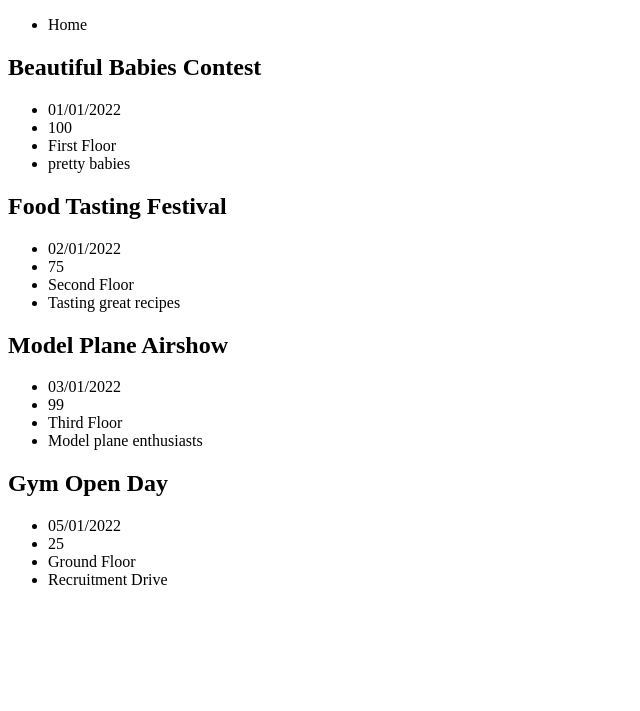
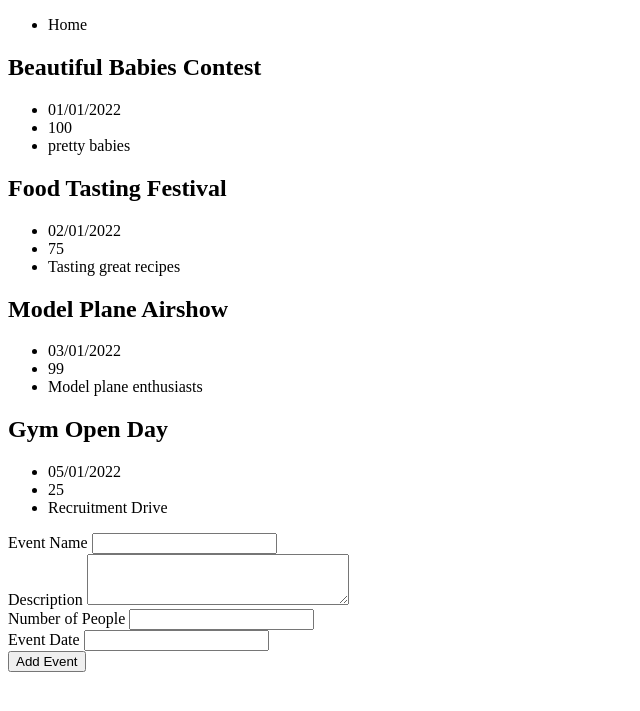
Before and after one commit to Frazzle5388/W4_D4_Flask_Templates_Lab, a Flask app: page /events in a window 1280 px wide. Shown: the top 711 px of the page, without its empty margins (0-640 px from the left). Run offline with Flask 2, Linux system fonts and the light colour scheme.

Commit message:
MVP Commit

```diff
--- a/controllers/controller.py
+++ b/controllers/controller.py
@@ -1,8 +1,18 @@
 from app import app
-from flask import render_template
-from models.events_list import Event
-from models.events_list import events
+from flask import render_template, request
+from models.events_list import events, add_new_event
+from models.event import Event
 
 @app.route('/events')
 def index():
     return render_template('index.html', events = events)
+
+@app.route('/events', methods=['POST'])
+def add_event():
+    event_name = request.form['title']
+    event_desc = request.form['description']
+    event_no_of_people = request.form['title']
+    event_date = request.form['title']
+    new_event = Event(event_name, event_desc, event_no_of_people, event_date)
+    add_new_event(new_event)
+    return render_template('index.html', events = events)
--- a/models/event.py
+++ b/models/event.py
@@ -1,7 +1,6 @@
 class Event():
-    def __init__(self, date, name_of_event, number_of_guests, room_location, description):
+    def __init__(self, date, name_of_event, number_of_guests, description):
         self.date = date
         self.name_of_event = name_of_event
         self.number_of_guests = number_of_guests
-        self.room_location = room_location
         self.description = description
--- a/models/events_list.py
+++ b/models/events_list.py
@@ -1,7 +1,10 @@
 from models.event import *
 
-event1 = Event("01/01/2022", "Beautiful Babies Contest", 100, "First Floor","pretty babies")
-event2 = Event("02/01/2022", "Food Tasting Festival", 75, "Second Floor", "Tasting great recipes")
-event3 = Event("03/01/2022", "Model Plane Airshow", 99, "Third Floor", "Model plane enthusiasts")
-event4 = Event("05/01/2022", "Gym Open Day", 25, "Ground Floor", "Recruitment Drive")
+event1 = Event("01/01/2022", "Beautiful Babies Contest", 100,"pretty babies")
+event2 = Event("02/01/2022", "Food Tasting Festival", 75, "Tasting great recipes")
+event3 = Event("03/01/2022", "Model Plane Airshow", 99, "Model plane enthusiasts")
+event4 = Event("05/01/2022", "Gym Open Day", 25, "Recruitment Drive")
 events = [event1, event2, event3, event4]
+
+def add_new_event(event):
+    events.append(event)
--- a/templates/index.html
+++ b/templates/index.html
@@ -6,11 +6,25 @@
     <ul>
        <li>{{event.date}}</li>
        <li>{{event.number_of_guests}}</li>
-       <li>{{event.room_location}}</li>
        <li>{{event.description}}</li>
     </ul>
 
 </div>
 
 {% endfor %}
+<form action="/events" method="post">
+    <label for="title">Event Name</label>
+    <input type="text" name="title" id="">
+    <br>
+    <label for="description">Description</label>
+    <textarea name="description" id="description" cols="30" rows="3"></textarea>
+    <br>
+    <label for="title">Number of People</label>
+    <input type="text" name="title" id="">
+    <br>
+    <label for="title">Event Date</label>
+    <input type="text" name="title" id="">
+    <br>
+    <input type="submit" value="Add Event" id="">
+</form>
 {% endblock  %}
```
